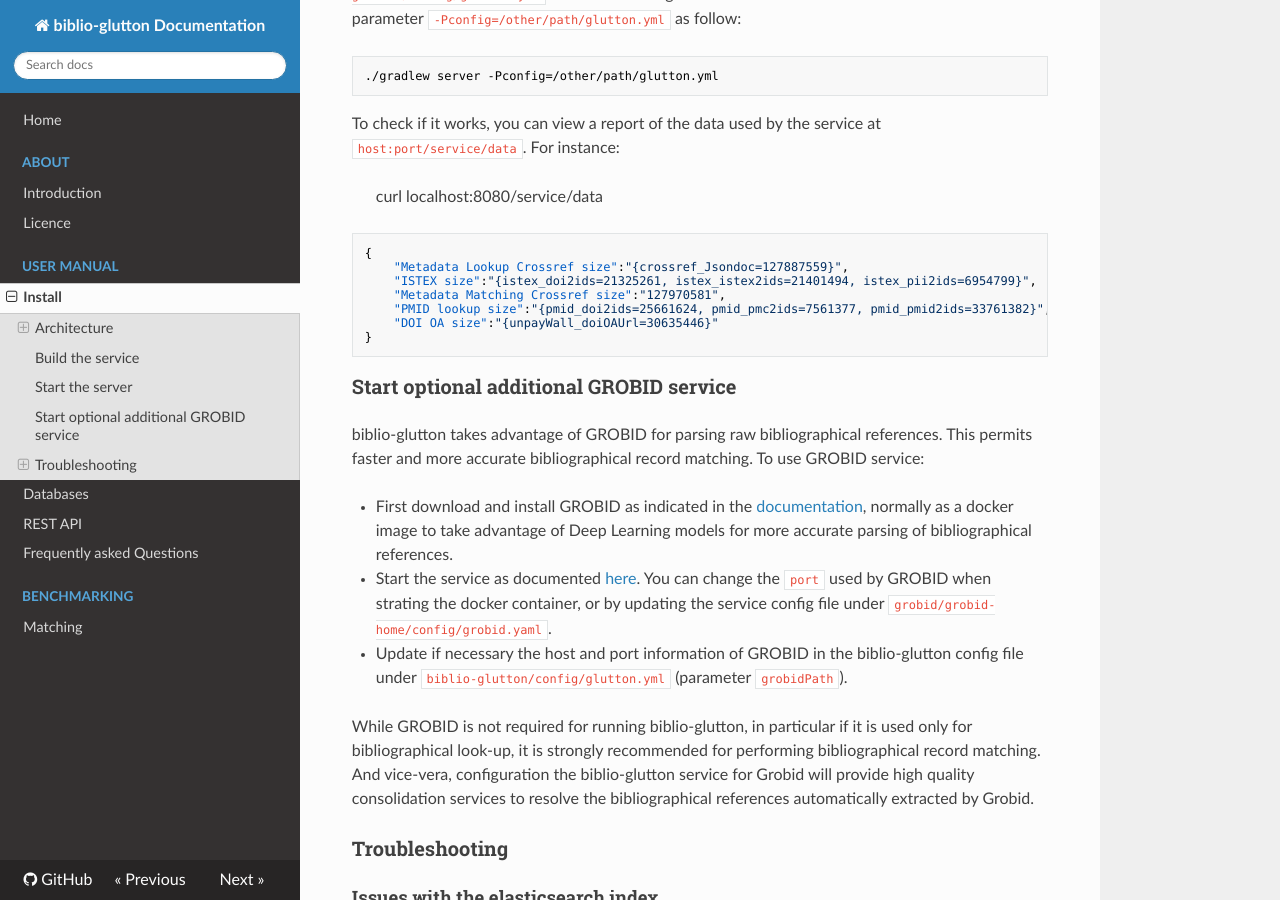
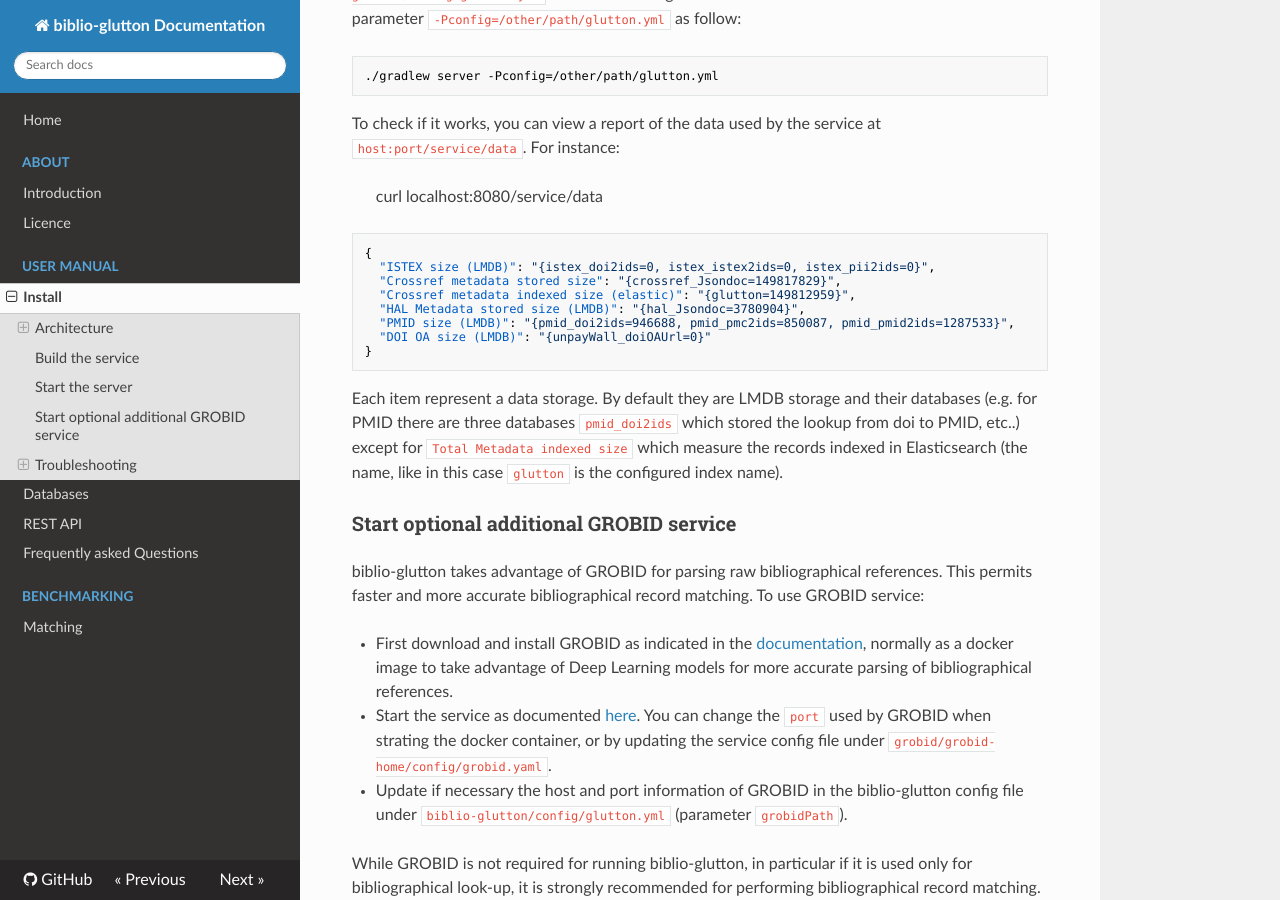
Before and after one commit to kermitt2/biblio-glutton, an MkDocs documentation site: the page built from doc/Install.md, in a window 1280 px wide and 900 px high, scrolled down 1710 px. Built offline with MkDocs 1.6.1, drawn with Linux system fonts in a browser that asks for light colours; nearby versions of some CDN libraries.

Commit message:
Update Install.md

````diff
--- a/doc/Install.md
+++ b/doc/Install.md
@@ -59,13 +59,16 @@
 
 ```json
 {
-    "Metadata Lookup Crossref size":"{crossref_Jsondoc=127887559}",
-    "ISTEX size":"{istex_doi2ids=21325261, istex_istex2ids=21401494, istex_pii2ids=6954799}",
-    "Metadata Matching Crossref size":"127970581",
-    "PMID lookup size":"{pmid_doi2ids=25661624, pmid_pmc2ids=7561377, pmid_pmid2ids=33761382}",
-    "DOI OA size":"{unpayWall_doiOAUrl=30635446}"
+  "ISTEX size (LMDB)": "{istex_doi2ids=0, istex_istex2ids=0, istex_pii2ids=0}",
+  "Crossref metadata stored size": "{crossref_Jsondoc=149817829}",
+  "Crossref metadata indexed size (elastic)": "{glutton=149812959}",
+  "HAL Metadata stored size (LMDB)": "{hal_Jsondoc=3780904}",
+  "PMID size (LMDB)": "{pmid_doi2ids=946688, pmid_pmc2ids=850087, pmid_pmid2ids=1287533}",
+  "DOI OA size (LMDB)": "{unpayWall_doiOAUrl=0}"
 }
 ```
+
+Each item represent a data storage. By default they are LMDB storage and their databases (e.g. for PMID there are three databases `pmid_doi2ids` which stored the lookup from doi to PMID, etc..) except for `Total Metadata indexed size` which measure the records indexed in Elasticsearch (the name, like in this case `glutton` is the configured index name).
 
 ### Start optional additional GROBID service
 
````
